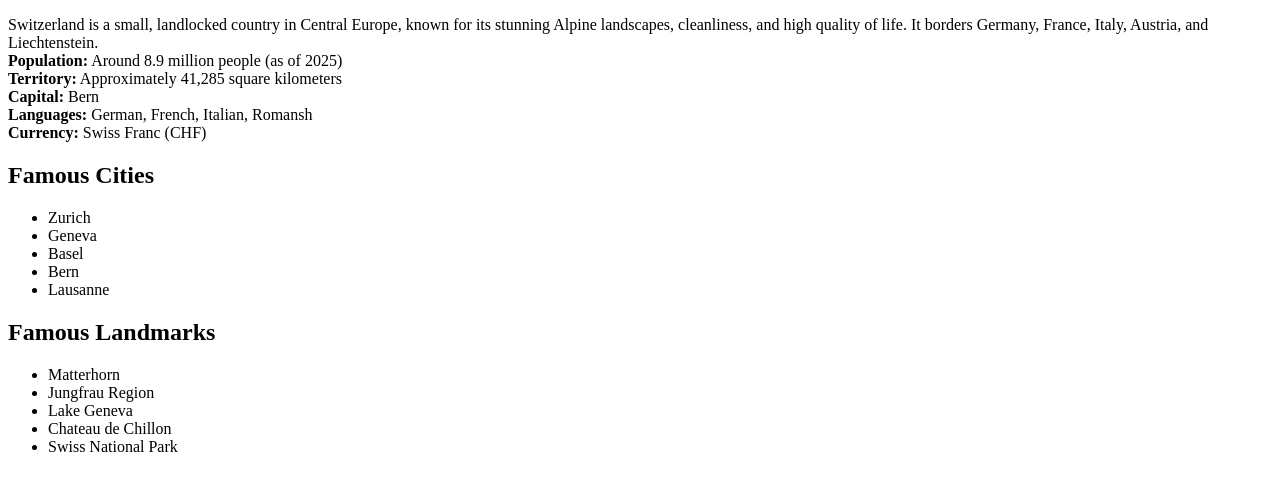
After one commit to Pinakinilucky/storefront, a Django app: page /switzerland/ in a window 1280 px wide. The commit adds this page. Shown: the top 491 px of the page. Run offline with Django 5.2, Linux system fonts and the light colour scheme.

Commit message:
new message3

```diff
--- a/accounts/urls.py
+++ b/accounts/urls.py
@@ -8,4 +8,5 @@ urlpatterns= [
     path('logout/',views.logout,name='logout'),
     path('about/',views.about,name='about'),
     path('home/',views.home,name='home'),
+
 ]
--- a/templates/index.html
+++ b/templates/index.html
@@ -219,7 +219,7 @@ https://templatemo.com/tm-580-woox-travel
                         <h4>Europe</h4>
                         <span>SWITZERLAND</span>
                         <div class="main-button">
-                          <a href="accounts/home">Explore More</a>
+                          <a href="{% url 'switzerland' %}">Explore More</a>
                         </div>
                         <p>a mountainous place in the middle of Europe.</p>
                         <ul class="info">
--- /dev/null
+++ b/templates/switzerland.html
@@ -0,0 +1,38 @@
+{% load static %}
+<!DOCTYPE html>
+<html lang="en">
+<head>
+    <meta charset="UTF-8">
+    <meta name="viewport" content="width=device-width, initial-scale=1.0">
+    <title>Switzerland Overview</title>
+</head>
+<body>
+    <p>
+        Switzerland is a small, landlocked country in Central Europe, known for its stunning Alpine landscapes, cleanliness, and high quality of life. It borders Germany, France, Italy, Austria, and Liechtenstein.<br>
+
+        <strong>Population:</strong> Around 8.9 million people (as of 2025)<br>
+        <strong>Territory:</strong> Approximately 41,285 square kilometers<br>
+        <strong>Capital:</strong> Bern<br>
+        <strong>Languages:</strong> German, French, Italian, Romansh<br>
+        <strong>Currency:</strong> Swiss Franc (CHF)<br>
+    </p>
+
+    <h2>Famous Cities</h2>
+    <ul>
+        <li>Zurich</li>
+        <li>Geneva</li>
+        <li>Basel</li>
+        <li>Bern</li>
+        <li>Lausanne</li>
+    </ul>
+
+    <h2>Famous Landmarks</h2>
+    <ul>
+        <li>Matterhorn</li>
+        <li>Jungfrau Region</li>
+        <li>Lake Geneva</li>
+        <li>Chateau de Chillon</li>
+        <li>Swiss National Park</li>
+    </ul>
+</body>
+</html>
--- a/woox/urls.py
+++ b/woox/urls.py
@@ -4,5 +4,6 @@ from . import views
 urlpatterns= [
 
     path('', views.index, name='index'),
+    path('switzerland/', views.switzerland, name='switzerland'),
 
 ]
--- a/woox/views.py
+++ b/woox/views.py
@@ -4,3 +4,5 @@ from .models import Destination
 def index(request):
    destinations=Destination.objects.all().order_by('display_order')
    return render(request,'index.html', {'destinations': destinations})
+def switzerland(request):
+   return render(request,'switzerland.html')
```
